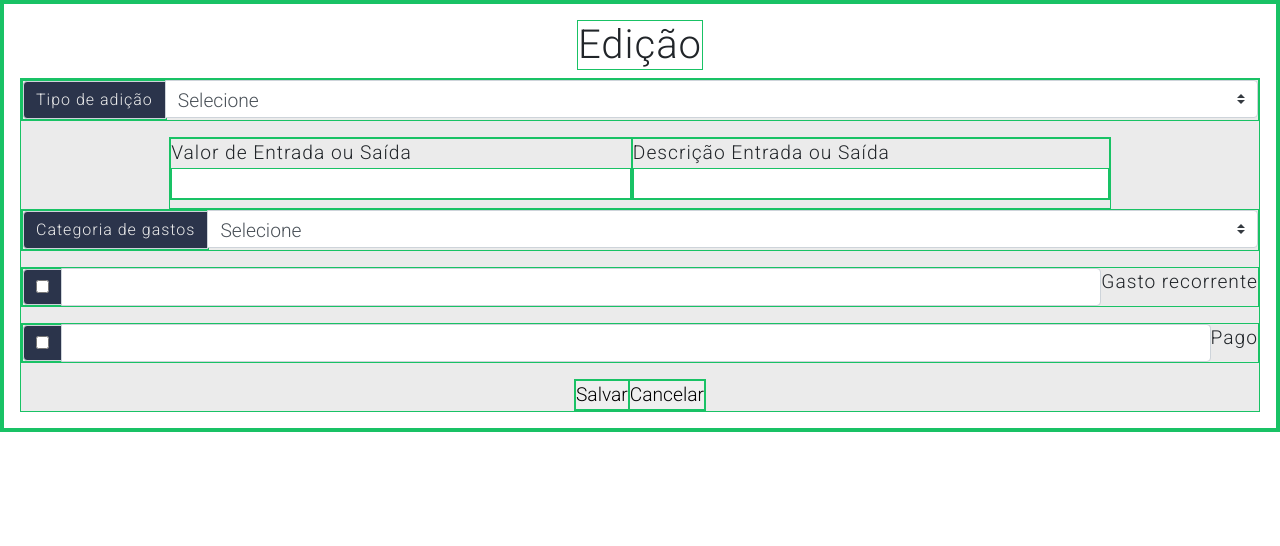
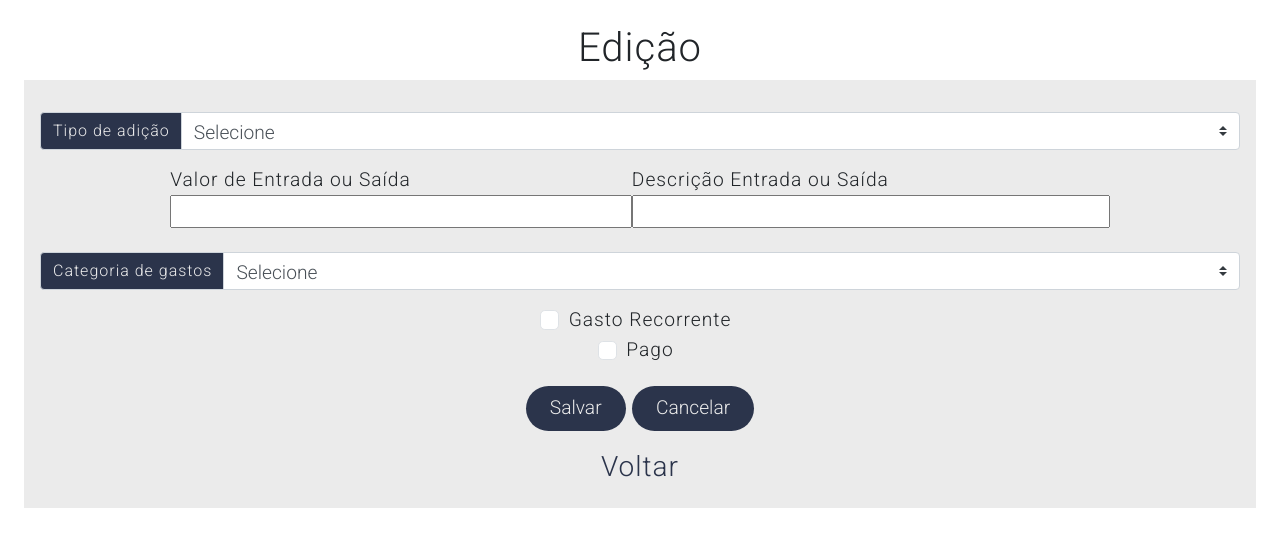
Before and after one commit to LanaGomes/costProject, a React (Vite) app: page /editpage in a window 1280 px wide. Shown: the top 546 px of the page. Built offline with nearby package versions, Linux system fonts and the light colour scheme.

Commit message:
edit page layout ready

```diff
--- a/src/index.css
+++ b/src/index.css
@@ -7,9 +7,9 @@
   padding: 0;
   box-sizing: border-box;
 
-  border: solid;
+  /*border: solid;
   border-width: 1px;
-  border-color: rgb(25, 194, 101);
+  border-color: rgb(25, 194, 101);*/
 }
 
 html {
@@ -136,7 +136,6 @@ button:hover {
   display: flex;
   flex-direction: row;
   justify-content: center;
-  margin: 1rem;
 }
 
 .ButtonContainer {
@@ -148,8 +147,7 @@ button:hover {
 }
 
 .ButtonContainer img {
-  margin-top: 0.5rem;
-  height: 4.5rem;
+  height: 5rem;
 }
 
 /*Extract*/
@@ -175,7 +173,7 @@ button:hover {
 
 .layotEntradasESaídas {
   width: 80%;
-  margin-bottom: 1rem;
+  margin-bottom: 0.5rem;
   color: #2b2b2b;
 }
 
@@ -189,6 +187,7 @@ button:hover {
 .layotEntradasESaídas h2 {
   padding: 0.2rem 0.4rem 0.2rem 0.4rem;
   background-color: var(--lightgrey);
+  margin: 0;
 }
 
 .layotEntradasESaídas h3 {
@@ -202,11 +201,13 @@ button:hover {
 }
 
 .extractEntradas header {
-  background-color: var(--green);
+  background-color: var(--darkerBlue);
+  color: var(--white);
 }
 
 .extractSaidas header {
-  background-color: var(--laranja);
+  background-color: var(--darkerBlue);
+  color: var(--white);
 }
 
 /*EditPage*/
@@ -217,7 +218,7 @@ button:hover {
   justify-content: center;
   align-items: center;
 
-  padding: 1rem;
+  padding: 1.5rem;
   font-size: 1.2rem;
 }
 
@@ -229,6 +230,7 @@ button:hover {
   width: 100%;
 
   background-color: var(--lightgrey);
+  padding: 1rem;
 }
 
 .input-group-text {
@@ -236,11 +238,23 @@ button:hover {
   color: var(--white);
 }
 
+.input-group {
+  margin-top: 1rem;
+}
+
 input {
   width: 100%;
 }
 
-.EditButton {
-  padding: 2rem;
-  background-color: var(--darkGrey);
+.editButtons {
+  padding: 1rem;
 }
+
+.btn-darkeblue {
+  padding: 0.5rem 1.5rem 0.5rem 1.5rem;
+  margin: 0.2rem;
+  background-color: var(--darkerBlue);
+  color: var(--white);
+  border: none;
+  border-radius: 2rem;
+}
--- a/src/pages/EditPage.jsx
+++ b/src/pages/EditPage.jsx
@@ -50,46 +50,29 @@ function EditPage() {
             </option>
           </select>
         </div>
-        <div className="input-group mb-3">
-          <div className="input-group-prepend">
-            <div className="input-group-text">
-              <input
-                type="checkbox"
-                aria-label="Checkbox for following text input"
-              />
-            </div>
-          </div>
-          <input
-            type="text"
-            className="form-control"
-            aria-label="Text input with checkbox"
-          />
-          Gasto recorrente
+        <div class="form-check">
+          <input type="checkbox" class="form-check-input" id="exampleCheck1" />
+          <label class="form-check-label" for="exampleCheck1">
+            Gasto Recorrente
+          </label>
         </div>
-        <div className="input-group mb-3">
-          <div className="input-group-prepend">
-            <div className="input-group-text">
-              <input
-                type="checkbox"
-                aria-label="Checkbox for following text input"
-              />
-            </div>
-          </div>
-          <input
-            type="text"
-            className="form-control"
-            aria-label="Text input with checkbox"
-          />
-          Pago
+        <div class="form-check">
+          <input type="checkbox" class="form-check-input" id="exampleCheck1" />
+          <label class="form-check-label" for="exampleCheck1">
+            Pago
+          </label>
         </div>
         <div className="editButtons">
-          <button className="editButton" type="submit">
+          <button className="btn-darkeblue" type="submit">
             Salvar
           </button>
-          <button className="editButton" type="submit">
+          <button className="btn-darkeblue" type="submit">
             Cancelar
           </button>
         </div>
+        <Link to={"/"}>
+          <h3>Voltar</h3>
+        </Link>
       </div>
     </div>
   );
--- a/src/pages/Extract.jsx
+++ b/src/pages/Extract.jsx
@@ -29,7 +29,7 @@ function Extract() {
           <Saidas />
         </section>
         <Link to={"/"}>
-          <h2>Voltar</h2>
+          <h3>Voltar</h3>
         </Link>
       </main>
     </>
```
